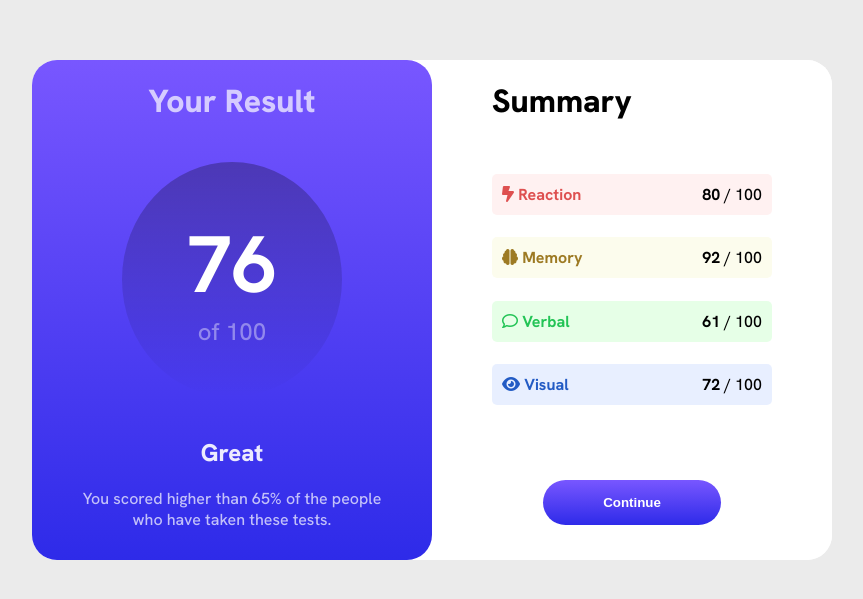
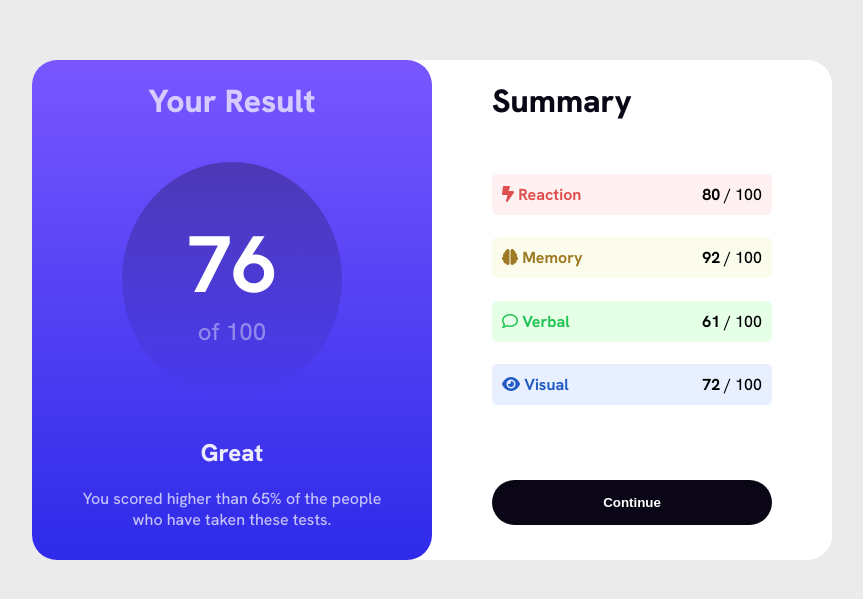
Before and after one commit to triplettpatrick/results-component, a plain HTML site: page index.html in a window 1280 px wide. Shown: the part 115-714 px from the top of the page, without its empty margins (208-1071 px from the left). Drawn offline with Linux system fonts and the light colour scheme.

Commit message:
removed margin

```diff
--- a/styles.css
+++ b/styles.css
@@ -120,7 +120,7 @@ div.summary > h3 {
     padding-top: 20px;
     font-size: 2em;
     font-weight: 800;
-    color: rgba(0, 0, 0, 1.0);
+    color: rgb(10, 6, 21);
     margin-bottom: 13%;
     margin-left: 15%;
 }
@@ -179,8 +179,9 @@ div.visual-container i {
 
 button.continue {
     padding: 15px 60px;
+    width: 70%;
     border-radius: 25px;
-    background: linear-gradient(to bottom, hsl(252, 100%, 67%), hsl(241, 81%, 54%));
+    background: rgb(10, 6, 21);
     border: none;
     margin-top: 13%;
     color: #fff;
@@ -189,14 +190,14 @@ button.continue {
 button.continue:hover {
     background: #fff;
     border: 1px solid black;
+    cursor: pointer;
     color: #000;
-    cursor: pointer;
 }
 
 @media (max-width: 800px) {
     div.card-container section {
         width: 100%;
-        margin: 0 50px;
+        /* margin: 0 50px; */
         display: block;
     }
 
```
